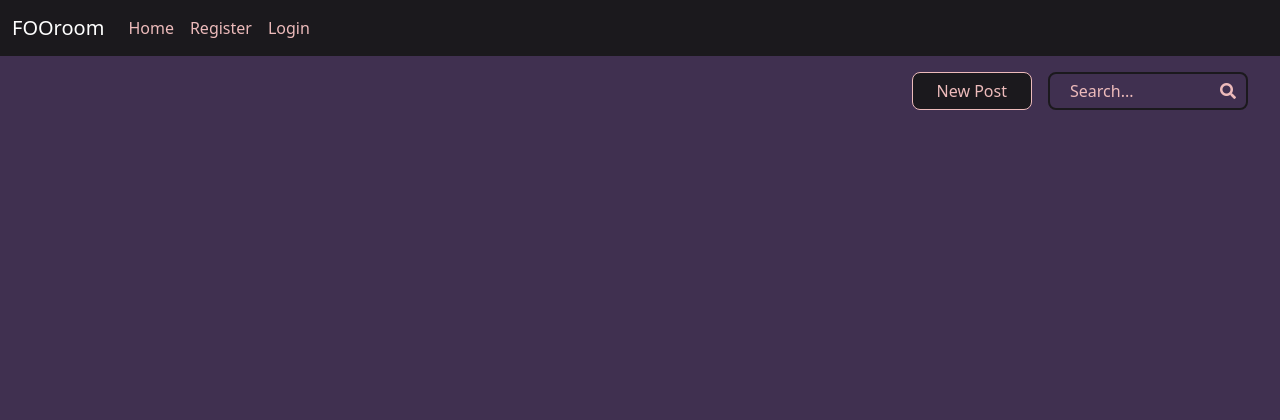
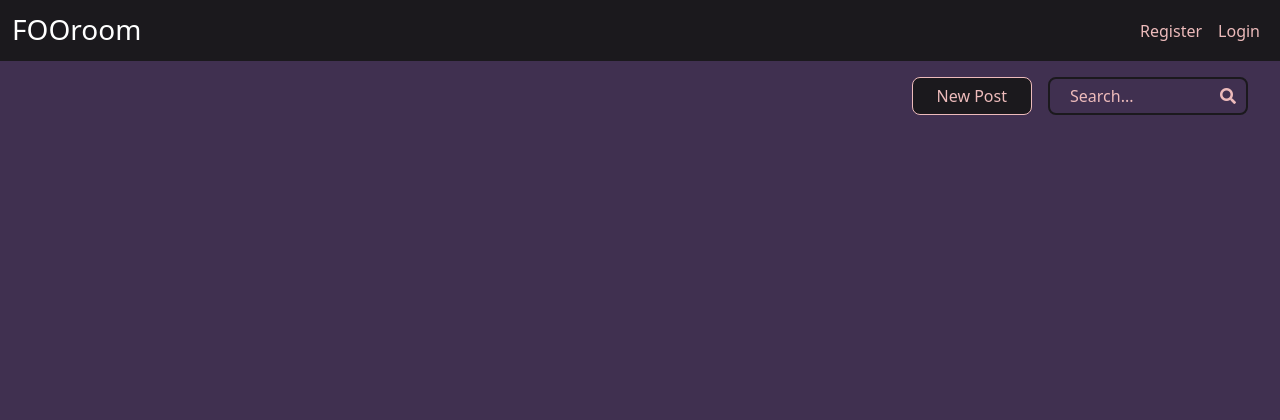
Before and after one commit to EmilionR/django-pp4, a Django app: page / in a window 1280 px wide. Shown: the top 420 px of the page. Run offline with Django 5.2, Linux system fonts and the light colour scheme; data that the repository does not hold is empty; parts of the project's set-up code (start-up, migrations or seed data) failed here and were passed over; some libraries are stand-ins or nearby versions.

Commit message:
Update navbar

```diff
--- a/templates/base.html
+++ b/templates/base.html
@@ -47,21 +47,18 @@
     <!-- Navbar -->
     <nav class="navbar navbar-expand-lg navbar-dark bg-dark">
         <div class="container-fluid">
-            <a class="navbar-brand" href="{% url 'home' %}"><span class="brand">FOOroom</span></a>
+            <a class="navbar-brand" href="{% url 'home' %}"><span class="brand h3">FOOroom</span></a>
             <button class="navbar-toggler" type="button" data-bs-toggle="collapse" data-bs-target="#navbarText"
                 aria-controls="navbarText" aria-expanded="false" aria-label="Toggle navigation bar">
                 <span class="navbar-toggler-icon"></span>
             </button>
-            <div class="collapse navbar-collapse" id="navbarText">
-                <ul class="navbar-nav me-auto mb-2 mb-lg-0">
-                    <li class="nav-item">
-                        <a class="nav-link {% if request.path == home_url %}active{% endif %}" aria-current="page"
-                            href="{% url 'home' %}">Home</a>
-                    </li>
+            <div class="collapse navbar-collapse" id="navbarText justify-content-end">
+                <ul class="navbar-nav ms-auto mb-2 mb-lg-0 align-items-center">
                     {% if user.is_authenticated %}
                     <li class="nav-item">
-                        <a class="nav-link" aria-current="page"
-                            href="{% url 'profile' user.username %}">{{user.username}}</a>
+                        <a class="nav-link" aria-current="page" href="{% url 'profile' user.username %}">
+                            {{user.username}}
+                        </a>
                     </li>
                     <li class="nav-item">
                         <a class="nav-link {% if request.path == logout_url %}active{% endif %}" aria-current="page"
```
